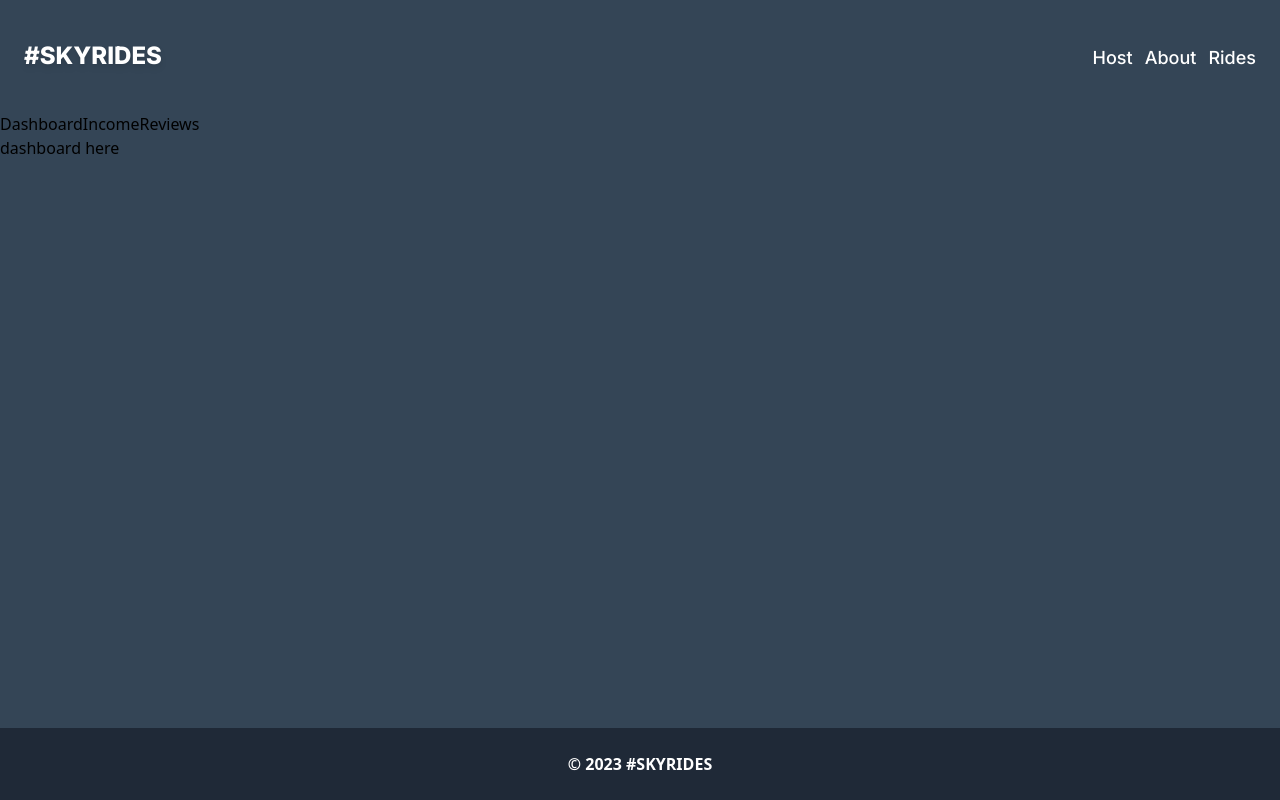
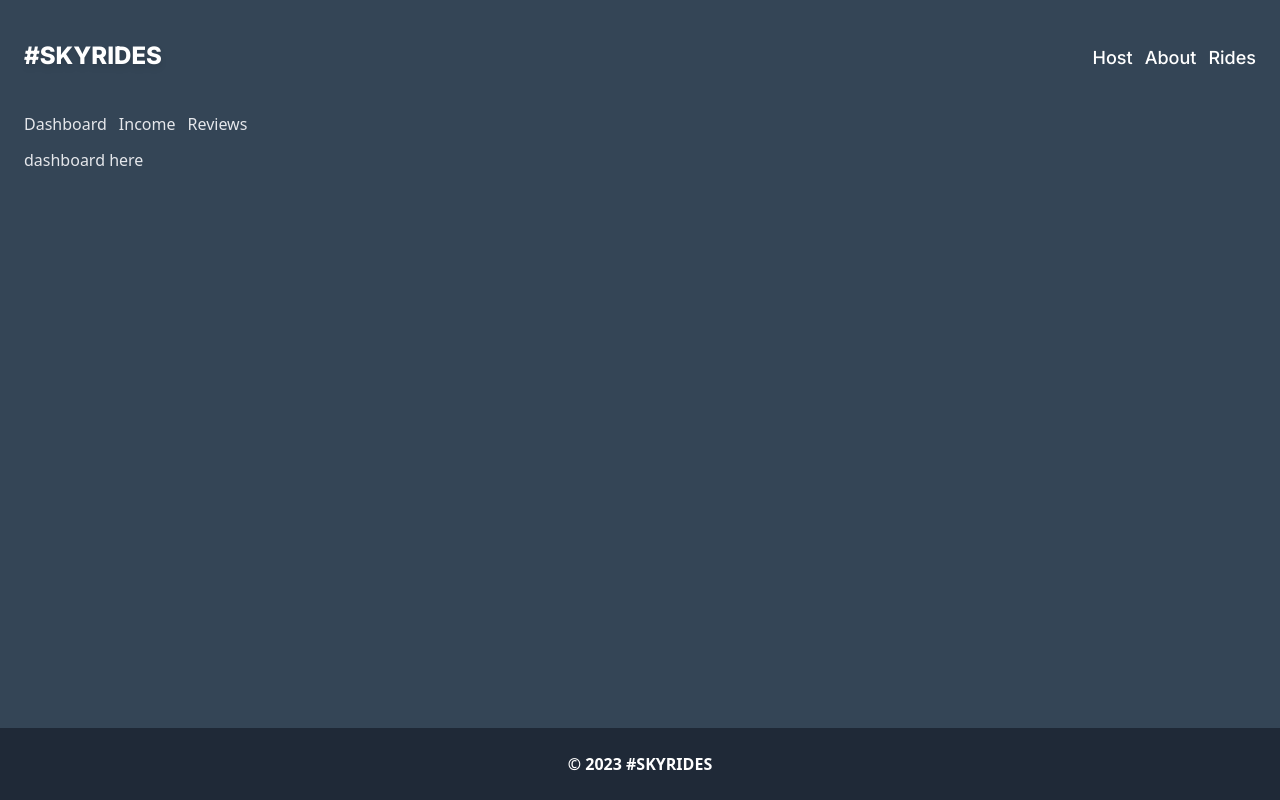
Before and after one commit to priegelsdev/sky-rides, a React (Vite) app: page /host in a window 1280 px wide. Built offline with nearby package versions, Linux system fonts and the light colour scheme; what miragejs would draw is missing.

Commit message:
add hero nav styling

```diff
--- a/src/Components/Header.tsx
+++ b/src/Components/Header.tsx
@@ -9,7 +9,7 @@ export default function Header() {
   }
 
   return (
-    <header className="relative bg-primary flex justify-between text-white font-inter py-10 px-6">
+    <header className="relative bg-primary flex justify-between text-white font-inter py-10 px-6 border-none">
       <Link to="/" className="text-2xl font-black drop-shadow-md mr-2">
         #SKYRIDES
       </Link>
--- a/src/Components/HostLayout.tsx
+++ b/src/Components/HostLayout.tsx
@@ -3,13 +3,28 @@ import { NavLink, Outlet } from 'react-router-dom';
 
 export default function Layout() {
   return (
-    <>
-      <nav>
-        <NavLink to="/host">Dashboard</NavLink>
-        <NavLink to="/host/income">Income</NavLink>
-        <NavLink to="/host/reviews">Reviews</NavLink>
+    <div className="px-6 text-gray-200">
+      <nav className="flex gap-3 mb-3">
+        <NavLink
+          to="/host"
+          className="hover:text-white hover:font-bold hover:underline underline-offset-1"
+        >
+          Dashboard
+        </NavLink>
+        <NavLink
+          to="/host/income"
+          className="hover:text-white hover:font-bold hover:underline underline-offset-1"
+        >
+          Income
+        </NavLink>
+        <NavLink
+          to="/host/reviews"
+          className="hover:text-white hover:font-bold hover:underline underline-offset-1"
+        >
+          Reviews
+        </NavLink>
       </nav>
       <Outlet />
-    </>
+    </div>
   );
 }
```
